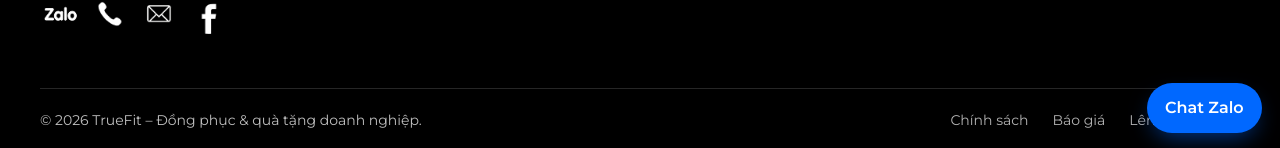
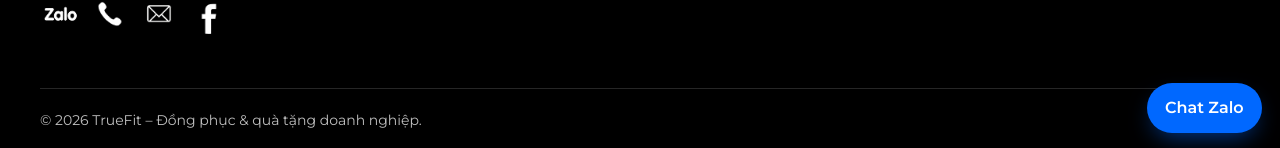
Before and after one commit to bap47/truefit, a Jekyll site: the page built from index.html, in a window 1280 px wide and 900 px high, scrolled down 4717 px. Shown: the part 749-897 px from the top of the window. Built offline with Jekyll 4.4.1, drawn with Linux system fonts in a browser that asks for light colours.

Commit message:
Add files via upload

```diff
--- a/_includes/footer.html
+++ b/_includes/footer.html
@@ -63,7 +63,6 @@
 
     <div class="tf-footer__bottom">
       <p>© {{ site.time | date: "%Y" }} TrueFit – Đồng phục & quà tặng doanh nghiệp.</p>
-      <p class="tf-footer__links"><a href="{{ '/chinh-sach/' | relative_url }}">Chính sách</a><a href="#bao-gia-form" data-bao-gia>Báo giá</a><a href="#trang-chu" onclick="window.scrollTo({top:0,behavior:'smooth'});return false;">Lên đầu trang ↑</a></p>
     </div>
   </div>
 </footer>
```
